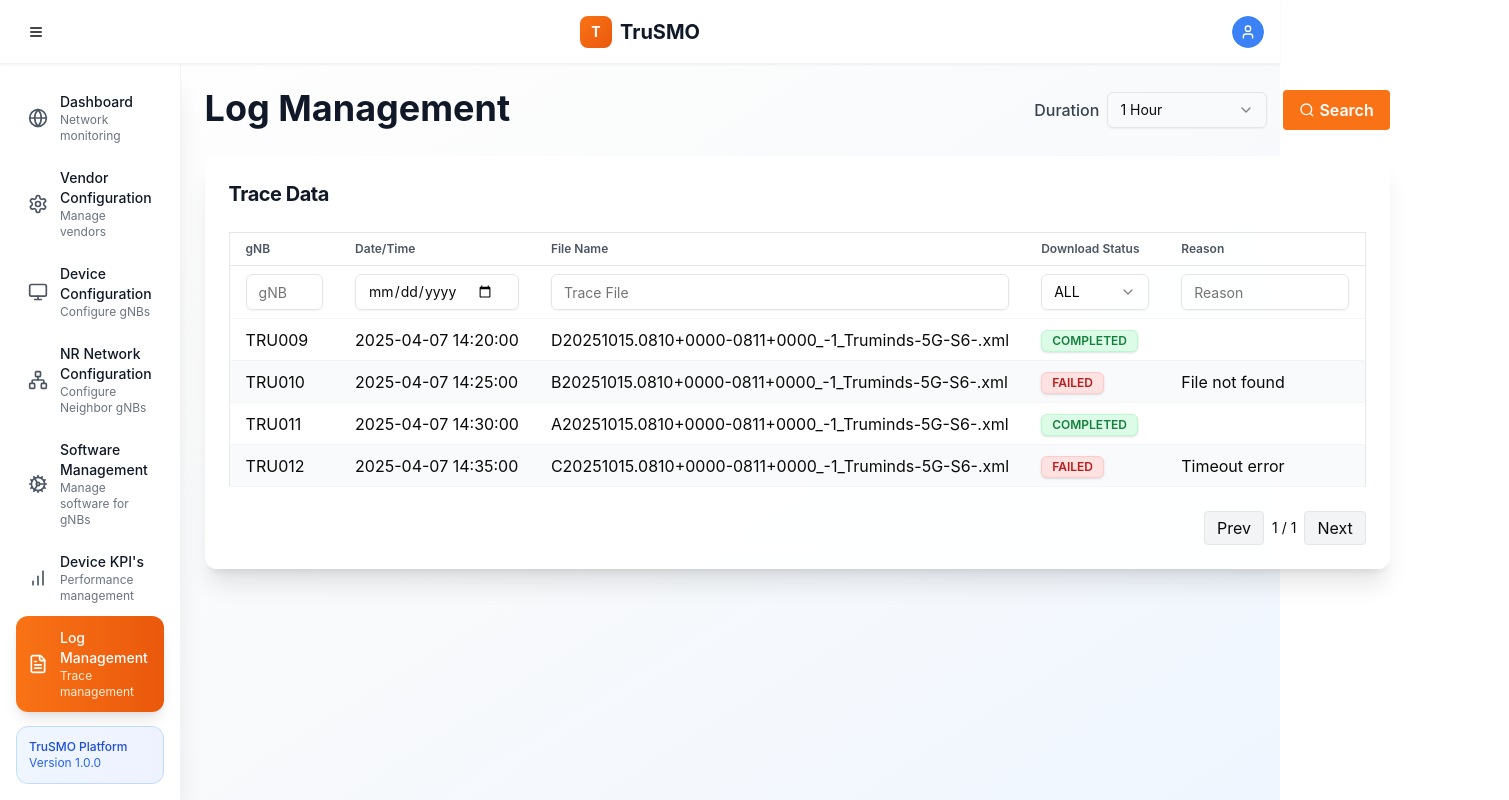
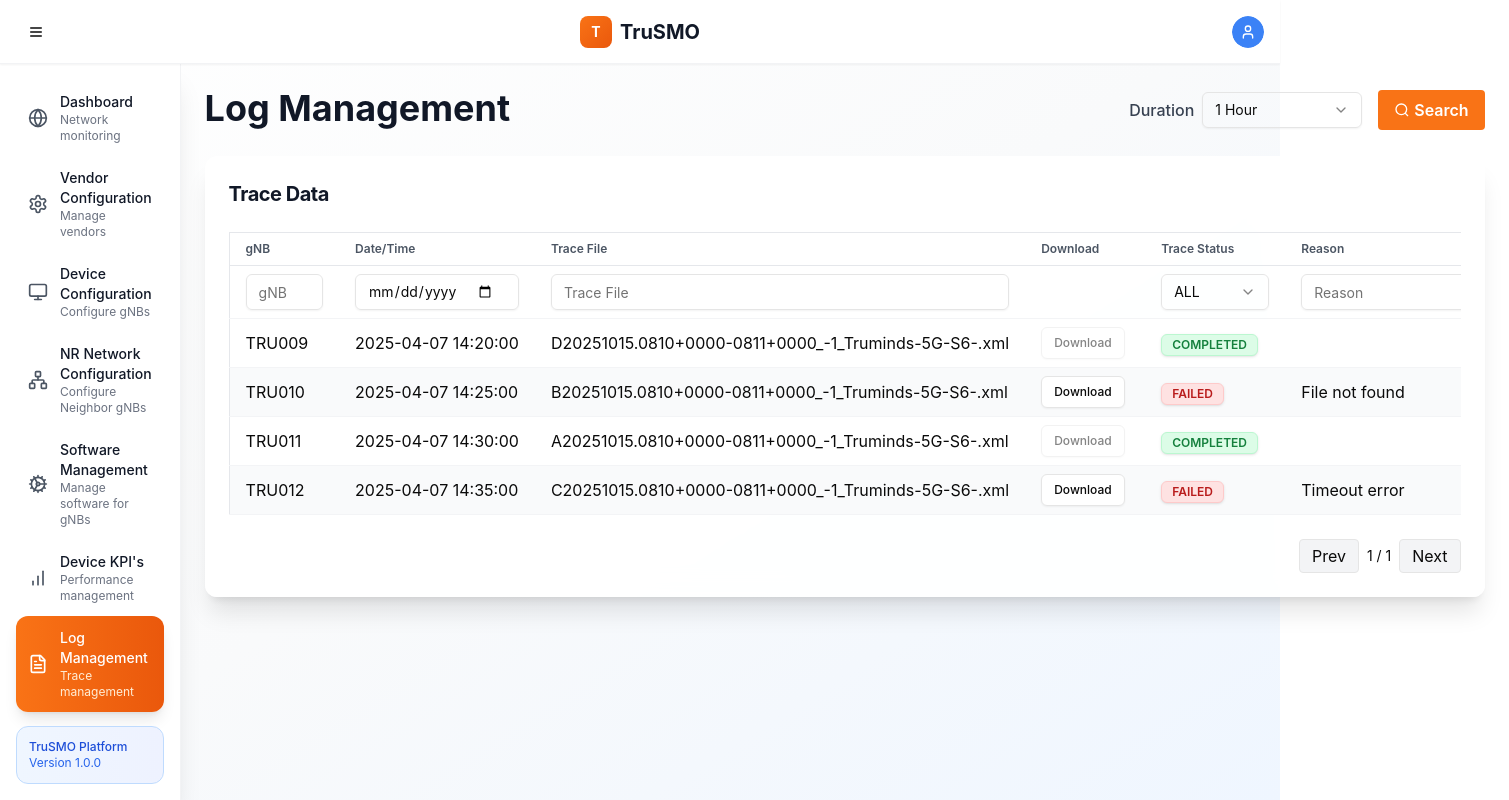
Before and after one commit to Muthu-98/TruSMO, a React (Create React App) app in the folder frontend/: page /Trace in a window 1280 px wide. Shown: the top 800 px of the page, 1509 px wide, since content can reach past the window. Built offline with nearby package versions, Linux system fonts and the light colour scheme.

Commit message:
Added Download button in trace

```diff
--- a/frontend/src/pages/Trace.jsx
+++ b/frontend/src/pages/Trace.jsx
@@ -5,6 +5,7 @@ import { Table, TableHead, TableRow, TableCell, TableBody } from '../components/
 import { Input } from '../components/ui/input';
 import { Select, SelectTrigger, SelectValue, SelectContent, SelectItem } from '../components/ui/select';
 import { Badge } from '../components/ui/badge';
+import { Button } from '../components/ui/button';
 
 // Mock duration and status options
 const DURATION_OPTIONS = [
@@ -81,9 +82,10 @@ const Trace = () => {
 	const [customStart, setCustomStart] = useState('');
 	const [customEnd, setCustomEnd] = useState('');
 	const [page, setPage] = useState(1);
+	const [traceData, setTraceData] = useState(MOCK_TRACE_DATA);
 
-	// Filtering logic
-	const filteredData = MOCK_TRACE_DATA.filter(row => {
+	// Filtering logic (use state so Download button can update items)
+	const filteredData = traceData.filter(row => {
 		return (
 			(filters.gnb === '' || row.gnb.toLowerCase().includes(filters.gnb.toLowerCase())) &&
 			(filters.traceFile === '' || row.traceFile.toLowerCase().includes(filters.traceFile.toLowerCase())) &&
@@ -118,11 +120,23 @@ const Trace = () => {
 		}
 	};
 
+	// Simulate download action for a trace row
+	const handleDownload = (id) => {
+		setTraceData(prev =>
+			prev.map(item =>
+				item.id === id
+					? { ...item, traceStatus: 'completed', reason: '' }
+					: item
+			)
+		);
+	};
+
 	const columns = [
 		{ key: 'gnb', label: 'gNB', minWidth: 'min-w-[110px]', filter: <Input className="w-full" placeholder="gNB" value={filters.gnb} onChange={e => handleFilterChange('gnb', e.target.value)} /> },
 		{ key: 'dateTime', label: 'Date/Time', minWidth: 'min-w-[170px]', filter: <Input className="w-full" type="date" value={filters.date} onChange={e => handleFilterChange('date', e.target.value)} /> },
-		{ key: 'traceFile', label: 'File Name', minWidth: 'min-w-[200px]', filter: <Input className="w-full" placeholder="Trace File" value={filters.traceFile} onChange={e => handleFilterChange('traceFile', e.target.value)} /> },
-		{ key: 'traceStatus', label: 'Download Status', minWidth: 'min-w-[140px]', filter: (
+		{ key: 'traceFile', label: 'Trace File', minWidth: 'min-w-[200px]', filter: <Input className="w-full" placeholder="Trace File" value={filters.traceFile} onChange={e => handleFilterChange('traceFile', e.target.value)} /> },
+		{ key: 'download', label: 'Download', minWidth: 'min-w-[120px]', filter: null },
+		{ key: 'traceStatus', label: 'Trace Status', minWidth: 'min-w-[140px]', filter: (
 			<Select value={filters.traceStatus} onValueChange={v => handleFilterChange('traceStatus', v)}>
 				<SelectTrigger className="w-full"><SelectValue placeholder="Trace Status" /></SelectTrigger>
 				<SelectContent>
@@ -241,11 +255,16 @@ const Trace = () => {
 													<td className={`px-4 py-2 border-b border-gray-100 ${columns[1].minWidth} whitespace-nowrap`}>{row.dateTime}</td>
 													<td className={`px-4 py-2 border-b border-gray-100 ${columns[2].minWidth} whitespace-nowrap`}>{row.traceFile}</td>
 													<td className={`px-4 py-2 border-b border-gray-100 ${columns[3].minWidth} whitespace-nowrap`}>
+														<Button size="sm" variant="outline" onClick={() => handleDownload(row.id)} disabled={row.traceStatus === 'completed'}>
+															Download
+														</Button>
+													</td>
+													<td className={`px-4 py-2 border-b border-gray-100 ${columns[4].minWidth} whitespace-nowrap`}>
 														<Badge className={`border ${statusBadge[row.traceStatus]}`}>
 															{row.traceStatus.toUpperCase()}
 														</Badge>
 													</td>
-													<td className={`px-4 py-2 border-b border-gray-100 ${columns[4].minWidth} whitespace-nowrap`}>{row.reason}</td>
+													<td className={`px-4 py-2 border-b border-gray-100 ${columns[5]?.minWidth || 'min-w-[200px]'} whitespace-nowrap`}>{row.reason}</td>
 												</tr>
 											))
 									)}
```
